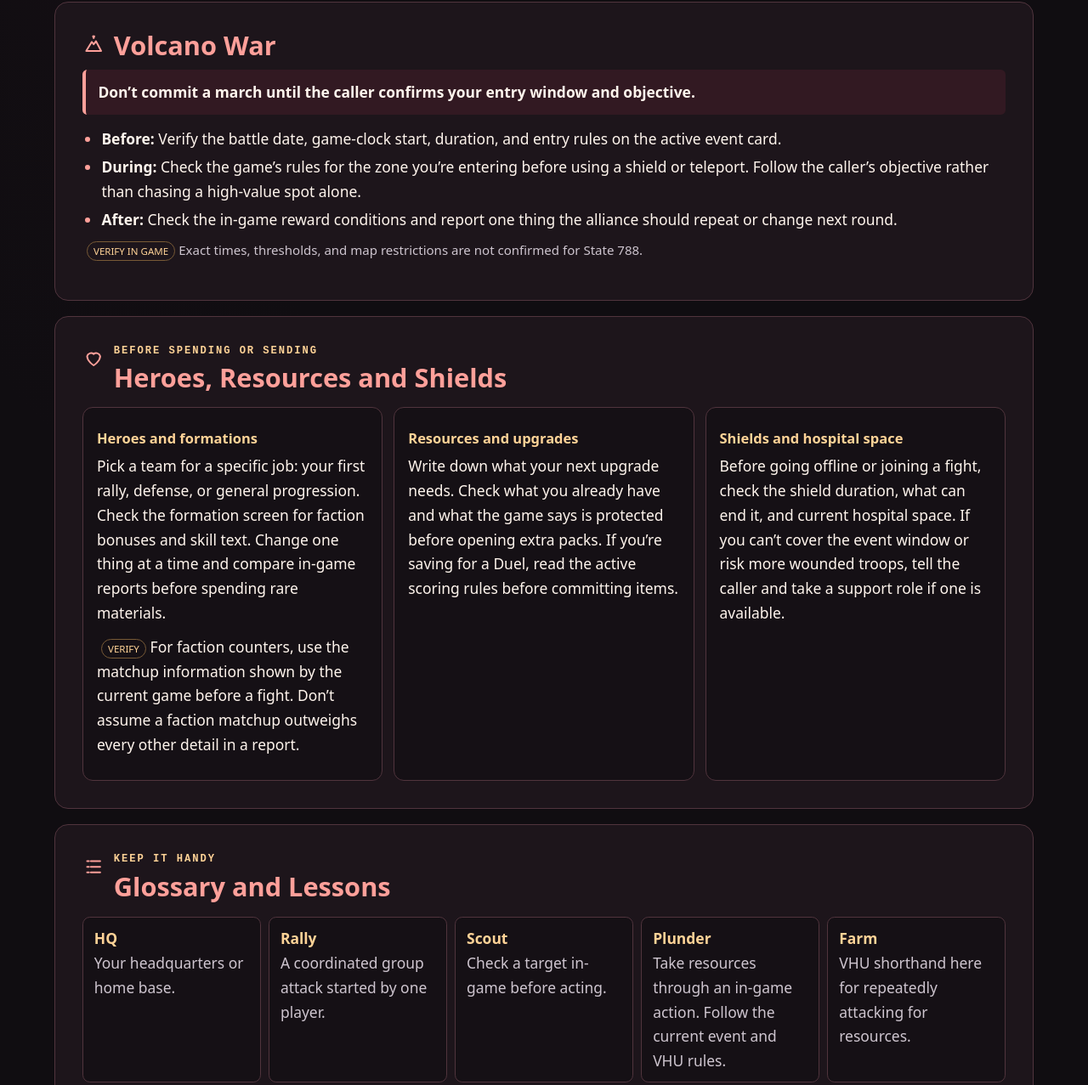
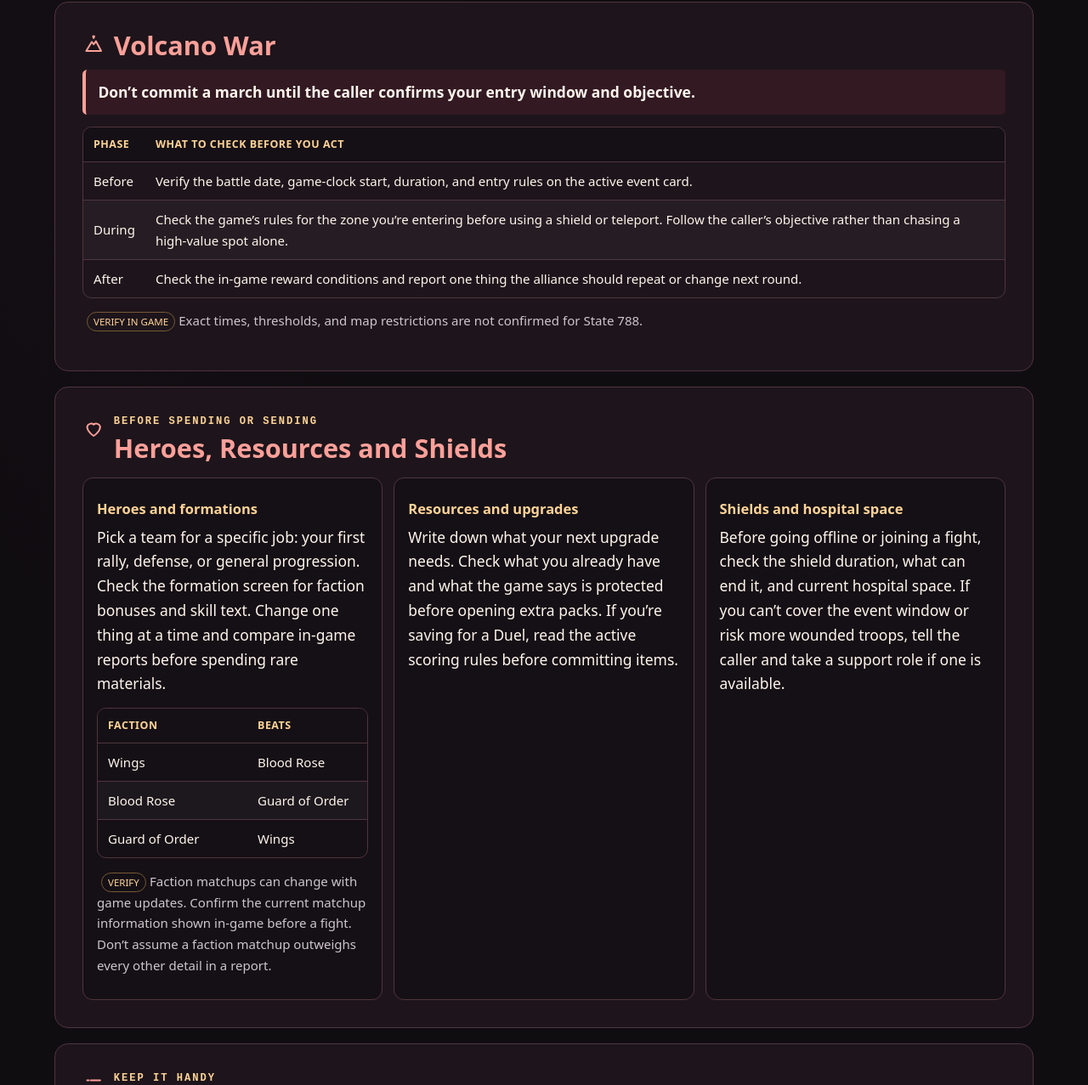
Before and after one commit to thebardchat/vhu-playbook, a plain HTML site: page index.html in a window 1280 px wide. Shown: the part 7512-8789 px from the top of the page at 85% size. Drawn offline with Linux system fonts and the light colour scheme.

Commit message:
Add tables for Volcano War phases and faction counters

```diff
--- a/index.html
+++ b/index.html
@@ -65,9 +65,12 @@
     padding:.35rem .72rem;border-radius:.5rem;cursor:pointer;margin-top:.6rem;font:inherit;font-size:.88rem}
   button.reset:hover{border-color:var(--accent)}
   iframe{width:100%;border:0;border-radius:.6rem;background:white;min-height:620px}
-  table{width:100%;border-collapse:collapse;font-size:.94rem}
-  th,td{padding:.45rem .55rem;border-bottom:1px solid var(--line);text-align:left}
-  th{color:var(--gold)}
+  .table-wrap{overflow-x:auto;border:1px solid var(--line);border-radius:.65rem;margin:.9rem 0}
+  table{width:100%;min-width:22rem;border-collapse:collapse;font-size:.94rem}
+  th,td{padding:.6rem .75rem;border-bottom:1px solid var(--line);text-align:left}
+  th{color:var(--gold);background:var(--panel);font-size:.78rem;letter-spacing:.04em;text-transform:uppercase}
+  tbody tr:nth-child(even){background:rgba(255,255,255,.035)}
+  tbody tr:last-child td{border-bottom:0}
   footer{text-align:center;color:var(--muted);font-size:.84rem;padding:1.6rem 1rem 2.3rem;border-top:1px solid var(--line)}
   @media(max-width:30rem){
     header{padding-inline:.9rem}
@@ -441,18 +444,31 @@ If a friendly base is under attack, share the location and ETA in alliance chat.
 <section id="volcano">
   <div class="section-head"><svg class="h-icon" aria-hidden="true"><use href="#i-volcano"/></svg><h2>Volcano War</h2></div>
   <p class="rule">Don’t commit a march until the caller confirms your entry window and objective.</p>
-  <ul>
-    <li><strong>Before:</strong> Verify the battle date, game-clock start, duration, and entry rules on the active event card.</li>
-    <li><strong>During:</strong> Check the game’s rules for the zone you’re entering before using a shield or teleport. Follow the caller’s objective rather than chasing a high-value spot alone.</li>
-    <li><strong>After:</strong> Check the in-game reward conditions and report one thing the alliance should repeat or change next round.</li>
-  </ul>
+  <div class="table-wrap"><table>
+    <thead><tr><th>Phase</th><th>What to check before you act</th></tr></thead>
+    <tbody>
+      <tr><td>Before</td><td>Verify the battle date, game-clock start, duration, and entry rules on the active event card.</td></tr>
+      <tr><td>During</td><td>Check the game’s rules for the zone you’re entering before using a shield or teleport. Follow the caller’s objective rather than chasing a high-value spot alone.</td></tr>
+      <tr><td>After</td><td>Check the in-game reward conditions and report one thing the alliance should repeat or change next round.</td></tr>
+    </tbody>
+  </table></div>
   <p class="note"><span class="test">VERIFY IN GAME</span> Exact times, thresholds, and map restrictions are not confirmed for State 788.</p>
 </section>
 
 <section id="readiness">
   <div class="section-head"><svg class="h-icon" aria-hidden="true"><use href="#i-heart"/></svg><div><p class="eyebrow">Before spending or sending</p><h2>Heroes, Resources and Shields</h2></div></div>
   <div class="guide-grid">
-    <article><h3>Heroes and formations</h3><p>Pick a team for a specific job: your first rally, defense, or general progression. Check the formation screen for faction bonuses and skill text. Change one thing at a time and compare in-game reports before spending rare materials.</p><p><span class="test">VERIFY</span> For faction counters, use the matchup information shown by the current game before a fight. Don’t assume a faction matchup outweighs every other detail in a report.</p></article>
+    <article><h3>Heroes and formations</h3><p>Pick a team for a specific job: your first rally, defense, or general progression. Check the formation screen for faction bonuses and skill text. Change one thing at a time and compare in-game reports before spending rare materials.</p>
+      <div class="table-wrap"><table>
+        <thead><tr><th>Faction</th><th>Beats</th></tr></thead>
+        <tbody>
+          <tr><td>Wings</td><td>Blood Rose</td></tr>
+          <tr><td>Blood Rose</td><td>Guard of Order</td></tr>
+          <tr><td>Guard of Order</td><td>Wings</td></tr>
+        </tbody>
+      </table></div>
+      <p class="note"><span class="test">VERIFY</span> Faction matchups can change with game updates. Confirm the current matchup information shown in-game before a fight. Don’t assume a faction matchup outweighs every other detail in a report.</p>
+    </article>
     <article><h3>Resources and upgrades</h3><p>Write down what your next upgrade needs. Check what you already have and what the game says is protected before opening extra packs. If you’re saving for a Duel, read the active scoring rules before committing items.</p></article>
     <article><h3>Shields and hospital space</h3><p>Before going offline or joining a fight, check the shield duration, what can end it, and current hospital space. If you can’t cover the event window or risk more wounded troops, tell the caller and take a support role if one is available.</p></article>
   </div>
```
